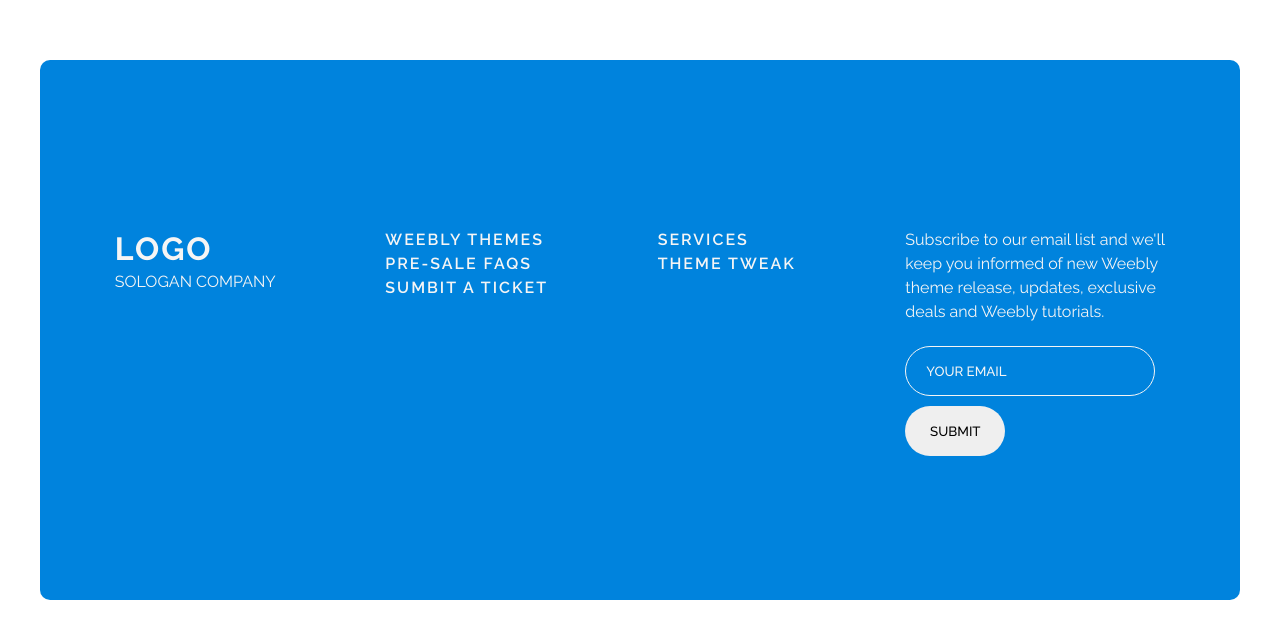
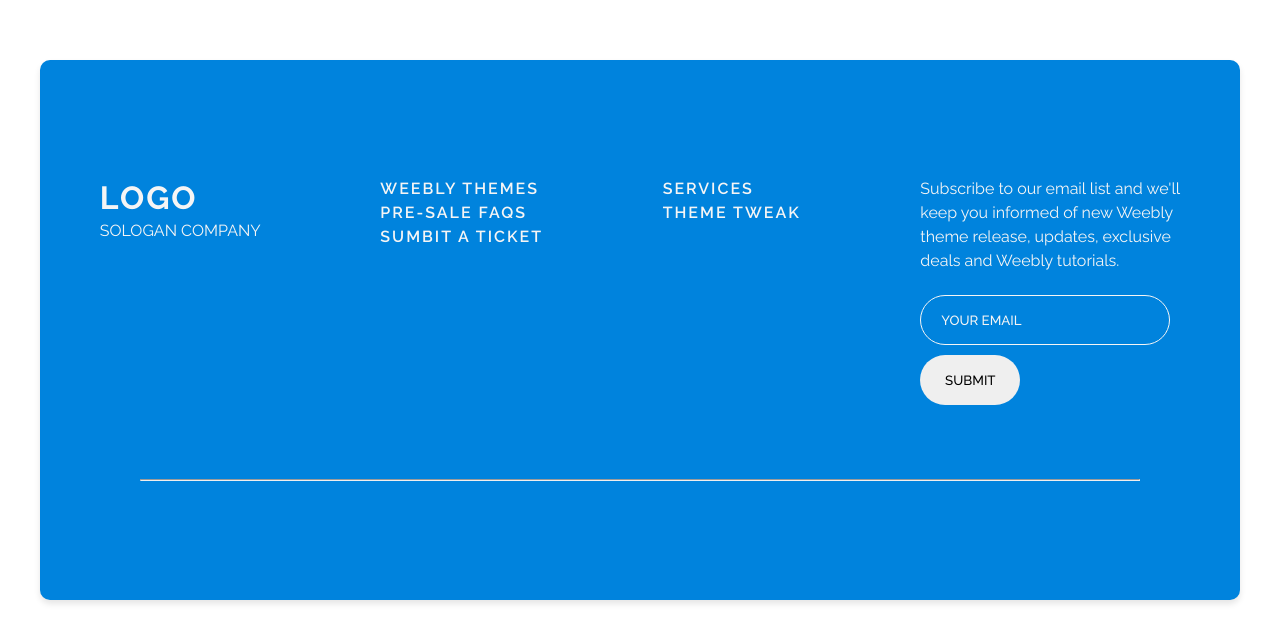
Before and after one commit to BogdanPecheritsa/Web06, a plain HTML site: page Task02/footer.html in a window 1280 px wide. Shown: the part 163-800 px from the top of the page. Drawn offline with Linux system fonts and the light colour scheme.

Commit message:
modified footer.html and style02.css

```diff
--- a/Task02/footer.html
+++ b/Task02/footer.html
@@ -23,13 +23,13 @@
             SOLOGAN COMPANY
         </div>
         <div class="elements-of-high-menu-container">
-            <span>WEEBLY THEMES</span>
-            <span>PRE-SALE FAQS</span>
-            <span>SUMBIT A TICKET</span>
+            <a href="#">WEEBLY THEMES</a>
+            <a href="#">PRE-SALE FAQS</a>
+            <a href="#">SUMBIT A TICKET</a>
         </div>
         <div class="elements-of-high-menu-container">
-            <span>SERVICES</span>
-            <span>THEME TWEAK</span>
+            <a href="#">SERVICES</a>
+            <a href="#">THEME TWEAK</a>
         </div>
         <div class="elements-of-high-menu-container">
             <p>Subscribe to our email list and we'll</p>
@@ -42,6 +42,12 @@
             </form>
         </div>
     </div>
+    <div class="hr-container">
+        <hr>
+    </div>
+    <div class="down-menu-container">
+        <div class
+    </div>
 </footer>
 </body>
 </html>
--- a/Task02/style02.css
+++ b/Task02/style02.css
@@ -9,6 +9,7 @@
 html {
     --bg-color: #0083dd;
     --white-color: #F5F5F5;
+    --hover-white-color: #c4c1e0;
 }
 
 body {
@@ -23,13 +24,14 @@ body {
 footer {
     border-radius: 10px;
     display: flex;
+    flex-direction: column;
     justify-content: center;
     align-items: center;
-    gap: 100px;
     background-color: var(--bg-color);
     width: 1200px;
     height: 540px;
     padding: 20px;
+    box-shadow: 0 4px 6px rgba(0, 0, 0, 0.1);
 }
 
 .high-menu-container {
@@ -44,9 +46,14 @@ footer {
     letter-spacing: 2px;
 }
 
-.elements-of-high-menu-container > span {
+.elements-of-high-menu-container > a {
+    text-decoration: none;
     font-weight: 600;
     letter-spacing: 2px;
+}
+
+.elements-of-high-menu-container > a:hover{
+    color: var(--hover-white-color);
 }
 
 form{
@@ -65,6 +72,10 @@ input[type=email] {
     padding: 0 10px 0 20px;
 }
 
+input[type=email]:focus{
+    outline: var(--white-color);
+}
+
 input::placeholder {
     color: var(--white-color);
     font-weight: 500;
@@ -79,6 +90,15 @@ input[type=submit]{
     font-weight: 500;
 }
 
+input[type=submit]:hover{
+    background-color: var(--hover-white-color);
+}
+
+hr{
+    width: 1000px;
+    margin-top: 100px;
+}
+
 .elements-of-high-menu-container {
     height: 200px;
     display: flex;
```
